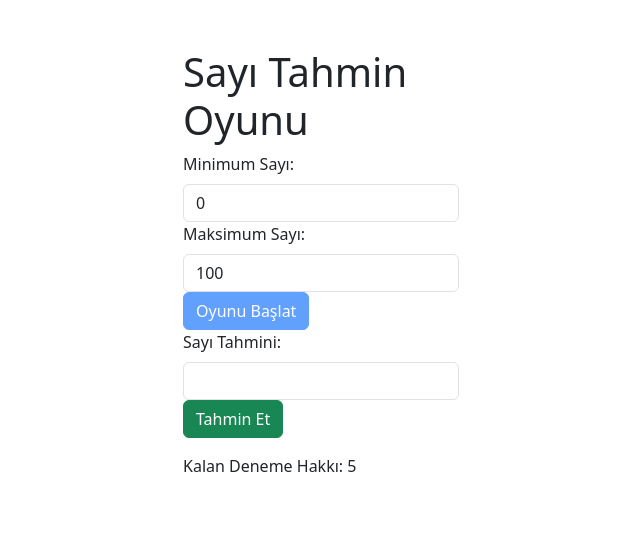
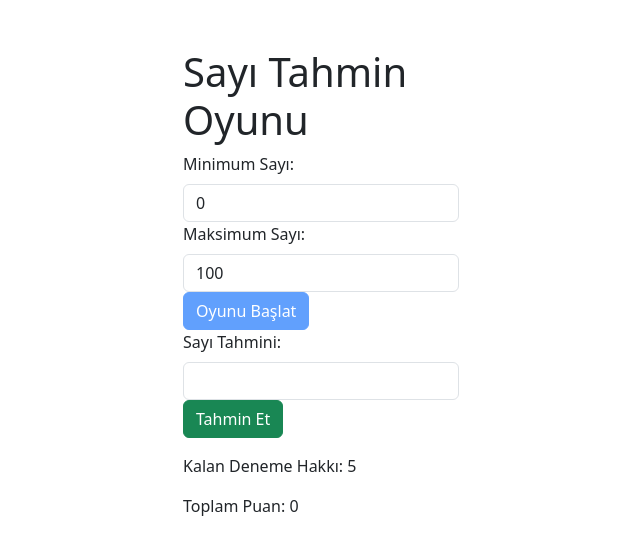
Before and after one commit to feyzaozcini/1030510164_BS435_WebProgramlama, a React (Create React App) app in the folder my-game/: page / in a window 1280 px wide. Both pictures are taken after a click on the button "Oyunu Başlat". Shown: the top 554 px of the page, without its empty margins (319-959 px from the left). Built offline with nearby package versions, Linux system fonts and the light colour scheme.

Commit message:
Puan componenti eklendi.

```diff
--- a/my-game/src/App.js
+++ b/my-game/src/App.js
@@ -11,6 +11,7 @@ function App() {
     const [message, setMessage] = useState('');
     const [attemptsLeft, setAttemptsLeft] = useState(5);
     const [gameStarted, setGameStarted] = useState(false);
+    const [score, setScore] = useState(0);
 
     function generateRandomNumber(min, max) {
         return Math.floor(Math.random() * (max - min + 1)) + min;
@@ -23,6 +24,7 @@ function App() {
         setMessage('');
     };
 
+
     const handleGuess = () => {
         const guess = parseInt(userGuess, 10);
 
@@ -32,7 +34,10 @@ function App() {
         }
 
         if (guess === secretNumber) {
-            setMessage('Tebrikler, doğru sayıyı buldunuz!');
+            const currentScore = calculateScore(attemptsLeft);
+            setScore((prevScore) => prevScore + currentScore);
+            setMessage(`Tebrikler, doğru sayıyı buldunuz! Puanınız: ${currentScore}`);
+            setGameStarted(false);
         } else {
             const difference = Math.abs(secretNumber - guess);
             setMessage(
@@ -47,6 +52,16 @@ function App() {
             }
         }
     };
+
+    const calculateScore = (remainingAttempts) => {
+        const baseScore = 50; // İlk tahminde alınacak başlangıç puanı
+        const decrement = 10; // Her sonraki tahminde düşecek puan miktarı
+
+        const score = baseScore - (5 - remainingAttempts) * decrement;
+        return score >= 0 ? score : 0; // Puan negatif olmamalı
+    };
+
+
 
     return (
         <Container className="mt-5">
@@ -93,13 +108,14 @@ function App() {
 
                                 <p>{message}</p>
                                 <p>Kalan Deneme Hakkı: {attemptsLeft}</p>
+                                <p>Toplam Puan: {score}</p> {}
                             </div>
                         )}
                     </Form>
                 </Col>
             </Row>
         </Container>
-    );
-}
+    );}
 
-export default App;
+
+    export default App;
```
